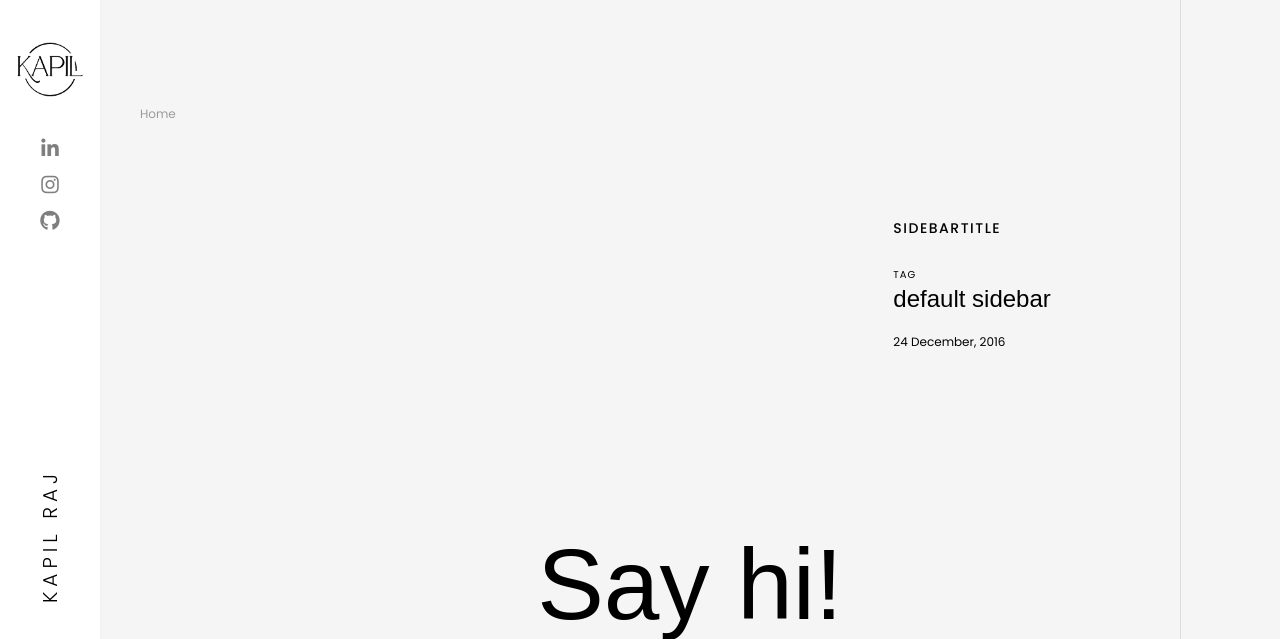
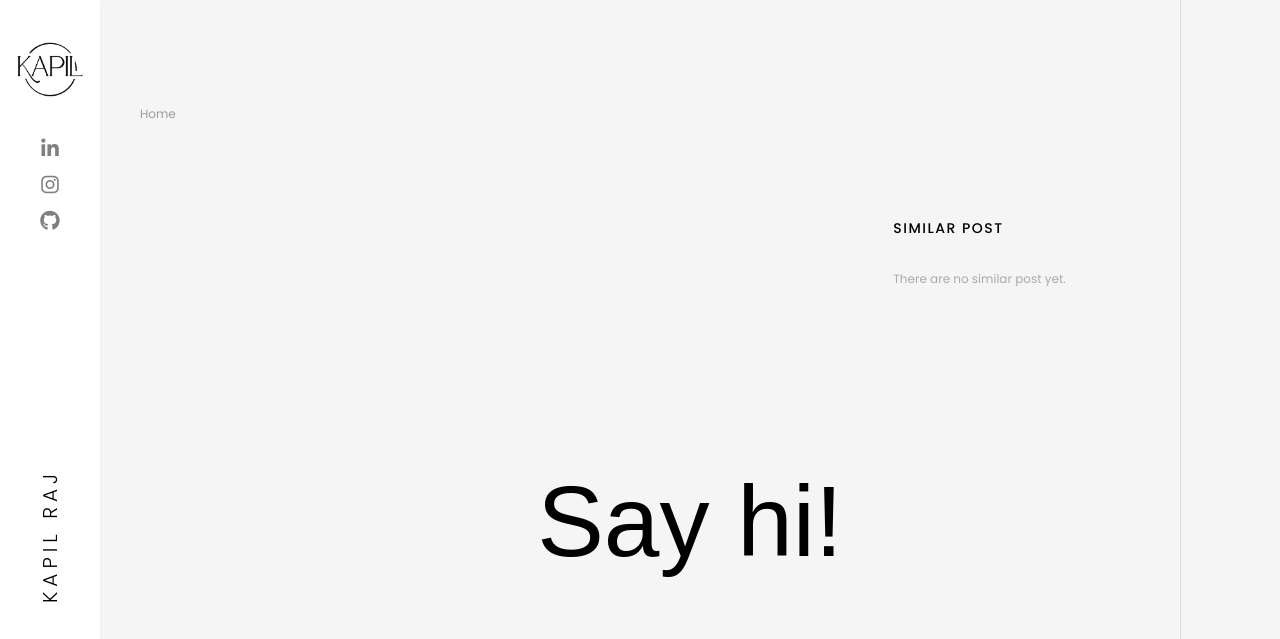
Before and after one commit to init-fun/project2, a Django app: page /show/ in a window 1280 px wide. Shown: the top 639 px of the page. Run offline with Django 3.2, Linux system fonts and the light colour scheme; some libraries are stand-ins or nearby versions; some web fonts are replaced.

Commit message:
first part done

```diff
--- a/blog/templates/blog/post/post_base.html
+++ b/blog/templates/blog/post/post_base.html
@@ -44,7 +44,7 @@
 
 
                 <!-- Sidebar-->
-                {% include 'blog/post/sidebar.html' %}
+                {% include 'blog/post/post_sidebar.html' %}
                 <!-- End Sidebar-->
             </div>
         </div>
--- /dev/null
+++ b/blog/templates/blog/post/post_sidebar.html
@@ -0,0 +1,49 @@
+{% extends 'blog/post/sidebar.html' %}
+{% load static %}
+
+
+
+
+{% if similar_posts %}
+
+{% block sidebar-title %}
+Similar post
+{% endblock sidebar-title %}
+
+{% block sidebar-post %}
+
+
+{% for p in similar_posts %}
+
+
+<header class="apo-entry-header">
+    <ul class="apo-entry-categories">
+        {% for tag in p.tags.all %}
+        <li><a href="{% url 'blog:tagged' tag.slug %}"> {{ tag.name }}</a>
+        </li>
+        {% if not forloop.last %}, {% endif %}
+        {% endfor %}
+
+    </ul>
+    <h2 class="apo-entry-title">
+        <a href="#">{{p.title}}</a>
+    </h2>
+
+</header>
+<footer class="apo-entry-footer">
+    <time datetime="2017-12-24" class="apo-entry-publish-date">
+        {{p.publish}}
+    </time>
+</footer>
+<br>
+
+{% empty %}
+<p>There are no similar post yet.</p>
+{% endfor %}
+
+
+
+
+
+{% endblock sidebar-post %}
+{% endif %}
--- a/blog/templates/blog/post/sidebar.html
+++ b/blog/templates/blog/post/sidebar.html
@@ -7,27 +7,45 @@
             <h2 class="apo-widget-title">{% block sidebar-title %} sidebartitle
                 {% endblock sidebar-title %}
             </h2>
+            {% block sidebar-post %}
             <div class="apo-entries-container">
+
                 <div class="apo-item">
+
                     <article class="apo-entry">
-                        {% block sidebar-post %}
+
                         <header class="apo-entry-header">
                             <ul class="apo-entry-categories">
-                                <li><a href="#">tag</a></li>
+                                <li><a href="#">{% block side-post-tag %}sample tag{% endblock side-post-tag %}</a>
+                                </li>
                             </ul>
                             <h2 class="apo-entry-title">
-                                <a href="#">default sidebar</a>
+                                <a href="#">{% block side-post-title %} sample title {% endblock side-post-title %}</a>
                             </h2>
+                            <p>
+                                {% block side-post-body %}
+                                Another common need is to filter down the objects given in a list page by some key in
+                                the URL. Earlier we hard-coded the publisher’s name in the URLconf, but what if we
+                                wanted to write a view that displayed all the books by some arbitrary publisher?
+
+                                {% endblock side-post-body %}
+
+                            </p>
                         </header>
                         <footer class="apo-entry-footer">
-                            <time datetime="2017-12-24" class="apo-entry-publish-date">24 December,
-                                2016</time>
+                            <time datetime="2017-12-24" class="apo-entry-publish-date">
+                                {% block side-post-date %}
+
+                                {% endblock side-post-date %}
+                            </time>
                         </footer>
-                        {% endblock sidebar-post %}
                     </article>
+
                 </div>
 
             </div>
+
+            {% endblock sidebar-post %}
         </section>
         {% endblock sidebar %}
         <!-- End Widget-->
--- a/blog/urls.py
+++ b/blog/urls.py
@@ -14,4 +14,5 @@
     path("posts/", views.posts_homepage, name="posts_homepage"),
     path("posts/tag/<slug:tag_slug>/", views.posts_homepage, name="tagged"),
     path("show/", views.show_base_post, name="show"),
+    path("showpost/", views.post_sidebar, name="show"),
 ]
--- a/blog/views.py
+++ b/blog/views.py
@@ -9,6 +9,9 @@
 
 # class based views
 from django.views.generic import ListView
+
+# similar post
+from django.db.models import Count
 
 # tagging
 from taggit.models import Tag
@@ -73,13 +76,21 @@
             new_comment.save()
     else:
         comment_form = CommentForm()
+    # similar posts
+    posts_tags_ids = post.tags.values_list("id", flat=True)
+    similar_posts = Post.published.filter(tags__in=posts_tags_ids).exclude(id=post.id)
+    similar_posts = similar_posts.annotate(same_tags=Count("tags")).order_by(
+        "-same_tags", "-publish"
+    )[:4]
 
     context = {
         "post": post,
         "comments": comments,
         "new_comment": new_comment,
         "comment_form": comment_form,
+        "similar_posts": similar_posts,
     }
+
     return render(request, "blog/post/post_detail.html", context)
 
 
@@ -109,7 +120,6 @@
     if tag_slug:
         tag = get_object_or_404(Tag, slug=tag_slug)
         posts = object_list.filter(tags__in=[tag])
-    print(f">>>>>>>>>>>>>>>>>>>>> : Total {len(posts)} forr tag {tag}")
 
     context = {
         "page": page,
@@ -129,3 +139,7 @@
 
 def show_base_post(request):
     return render(request, "blog/post/post_base.html", {})
+
+
+def post_sidebar(request):
+    return render(request, "blog/post/sidebar.html", {})
```
Also changed, not shown: blog/templates/blog/post/post_detail.html (+7 -2 lines).
